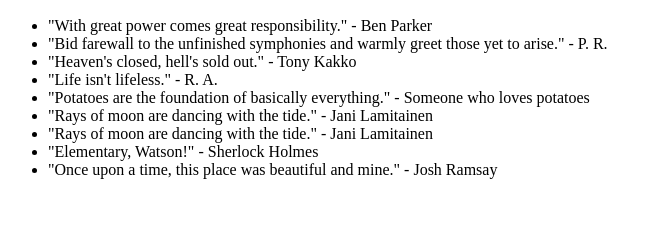
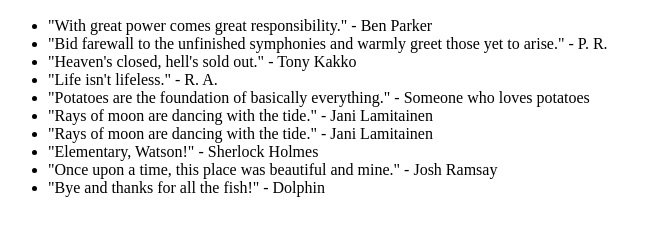
Before and after one commit to parra5927/0_open_SAP, a plain HTML site: page index.html in a window 1280 px wide. Shown: the part 110-346 px from the top of the page, without its empty margins (0-657 px from the left). Drawn offline with Linux system fonts and the light colour scheme.

Commit message:
added dolphin quote

```diff
--- a/index.html
+++ b/index.html
@@ -39,6 +39,9 @@
 			<li>
 				"Once upon a time, this place was beautiful and mine." - Josh Ramsay
 			</li>
+			<li>
+				"Bye and thanks for all the fish!" - Dolphin
+			</li>
 		</ul>
 	</body>
 </html>
```
